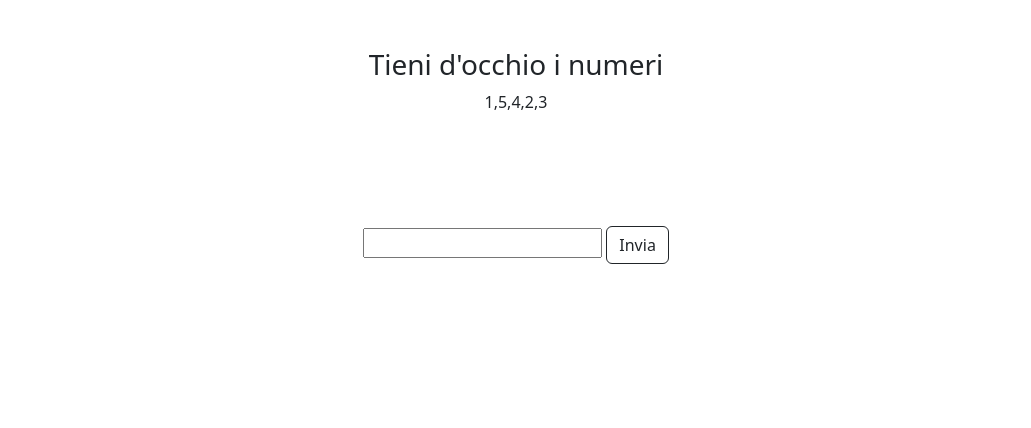
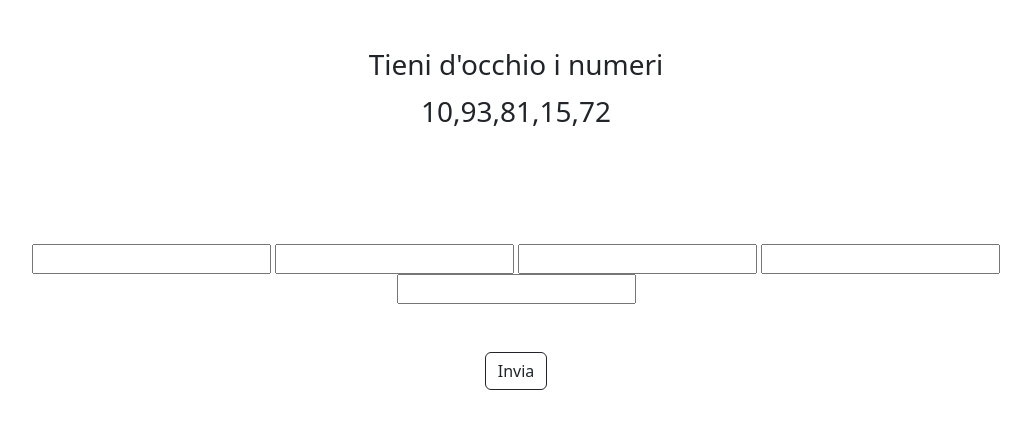
Before and after one commit to AlessandroPagliuca/js-simon, a plain HTML site: page index.html in a window 1280 px wide. Shown: the whole page, without its empty margins (124-1155 px from the left). Drawn offline with nearby package versions, Linux system fonts and the light colour scheme.

Commit message:
Upgrade countdown number

```diff
--- a/index.html
+++ b/index.html
@@ -12,13 +12,17 @@
     <div class="container text-center py-5">
         <h3>Tieni d'occhio i numeri</h3>
         <div class="c92box">
-            <p id="numGen" class=""></p>
+            <p id="numGen" class="fs-3"></p>
         </div>
     </div>
     <form id="formPush">
         <div class="container text-center py-5">
-            <input type="number">
-            <button type="submit" class="btn btn-outline-dark">Invia</button>
+            <input type="number" value="">
+            <input type="number" value="">
+            <input type="number" value="">
+            <input type="number" value="">
+            <input type="number" value=""><br>
+            <button type="submit" class="btn btn-outline-dark my-5">Invia</button>
         </div>
     </form>
 
--- a/js/script.js
+++ b/js/script.js
@@ -9,19 +9,6 @@ Dopo che sono stati inseriti i 5 numeri, il software dice quanti e quali dei num
 let numGen = [];
 let messageNum = document.getElementById('numGen');
 
-
-let btn = document.getElementById('formPush');
-btn.addEventListener('click', (e)=>{
-    e.preventDefault()
-
-
-
-
-});
-
-
-
-
 // function per generare numeri casuali
 function getRandomInt(max){
     return Math.floor((Math.random() * max) + 1);
@@ -32,7 +19,7 @@ function getRandomInt(max){
     setTimeout(() => {
         numGen = [];
         while(numGen.length < 5){
-            let randomNum = getRandomInt(5);
+            let randomNum = getRandomInt(100);
             if(!numGen.includes(randomNum))
             numGen.push(randomNum);
         }
@@ -40,7 +27,30 @@ function getRandomInt(max){
         console.log(messageNum);
         console.log(numGen);
 
-     }, 3000);
+    }, 1000);
 }
+num();
 
- num();
+function startCountdown(seconds) {
+    let counter = seconds;
+
+    const interval = setInterval(() => {
+      console.log(counter);
+      counter--;
+
+      if (counter < 0 ) {
+        clearInterval(interval);
+        console.log('Ding!');
+      }
+    }, 1000);
+}
+startCountdown(5)
+
+let btn = document.getElementById('formPush');
+btn.addEventListener('click', (e)=>{
+    e.preventDefault()
+
+
+
+
+});
```
Lines whose indentation alone changed are shown as unchanged.
